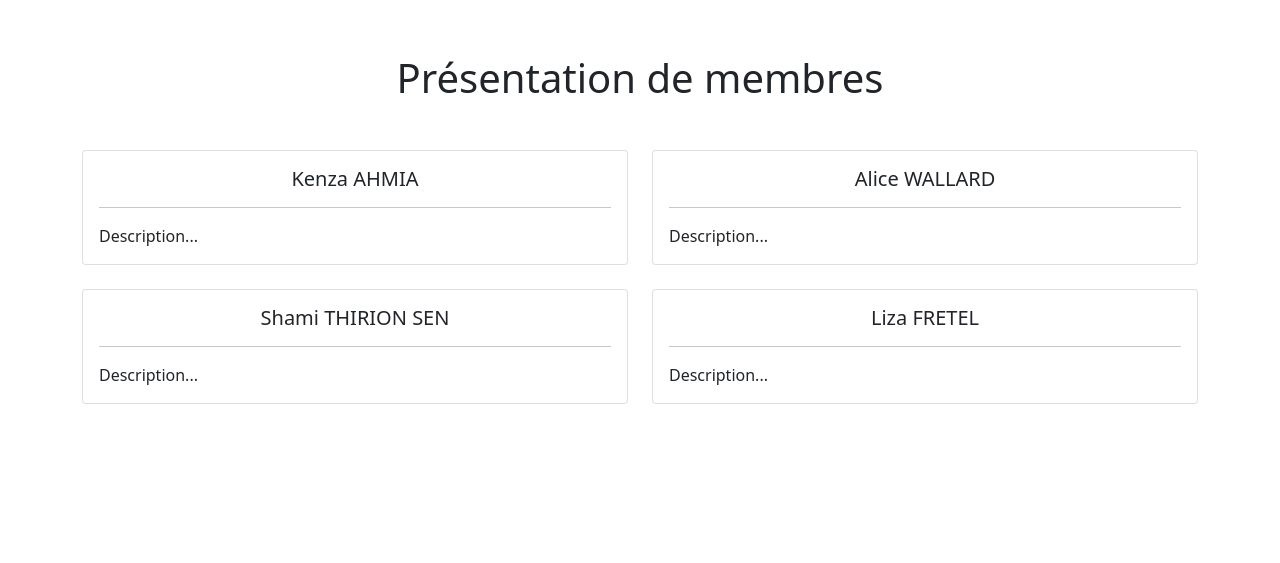
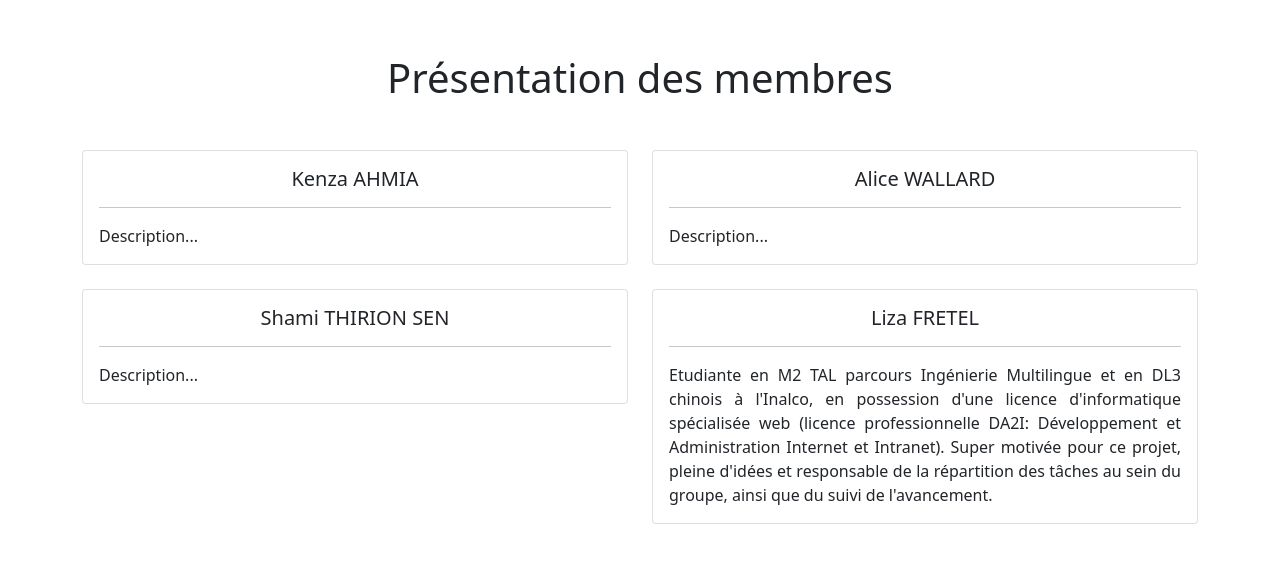
Before and after one commit to KenzaAHMIA/TechniqueWeb, a FastAPI app: page /presentation in a window 1280 px wide. Shown: the part 106-669 px from the top of the page. Run offline with FastAPI, Linux system fonts and the light colour scheme; some libraries are stand-ins or nearby versions.

Commit message:
Présentation Liza FRETEL et modif du texte de l'accueil

```diff
--- a/site/templates/home.html
+++ b/site/templates/home.html
@@ -57,9 +57,7 @@ https://cdn.jsdelivr.net/npm/bootstrap@5.1.3/dist/css/bootstrap.min.css' rel='st
         <div class="col-8-md col-12 mx-auto d-flex justify-content-center align-items-center" style="height: 100vh;">
           <div class="text-center" style="max-width:800px">
             <h1>Bienvenue sur TradAPI !</h1>
-            <p>TradAPI va chercher pour vous des recommandations de traductions sur différents outils en ligne. Nous
-              proposons de traduire en arabe, bengali, chinois et français, à partir de (presque) toutes les langues.
-              C'est 100 % gratuit.</p>
+            <p>TradAPI va chercher pour vous des recommandations de traductions de votre texte sur différents outils de traduction, dont DeepL et Google Translate. Nous proposons de traduire en arabe, bengali, chinois et français, à partir de (presque) toutes les langues. C'est 100% gratuit.</p>
             <a class="btn text-dark" style="background-color:#a5e3f5" href="translate">Commencer</a>
           </div>
         </div>
--- a/site/templates/presentation.html
+++ b/site/templates/presentation.html
@@ -55,7 +55,7 @@ https://cdn.jsdelivr.net/npm/bootstrap@5.1.3/dist/css/bootstrap.min.css' rel='st
     <!-- Contenu de la page -->
     <main>
         <div class="col-md-8 offset-md-2 text-center">
-            <h1 class="mt-4 mb-4">Présentation de membres</h1>
+            <h1 class="mt-4 mb-4">Présentation des membres</h1>
         </div>
         <br>
         <section class="container">
@@ -94,7 +94,7 @@ https://cdn.jsdelivr.net/npm/bootstrap@5.1.3/dist/css/bootstrap.min.css' rel='st
                         <div class="card-body">
                             <h5 class="card-title text-center">Liza FRETEL</h5>
                             <hr>
-                            <p class="card-text">Description...</p>
+                            <p class="card-text">Etudiante en M2 TAL parcours Ingénierie Multilingue et en DL3 chinois à l'Inalco, en possession d'une licence d'informatique spécialisée web (licence professionnelle DA2I: Développement et Administration Internet et Intranet). Super motivée pour ce projet, pleine d'idées et responsable de la répartition des tâches au sein du groupe, ainsi que du suivi de l'avancement.</p>
                         </div>
                     </div>
                 </div>
```
